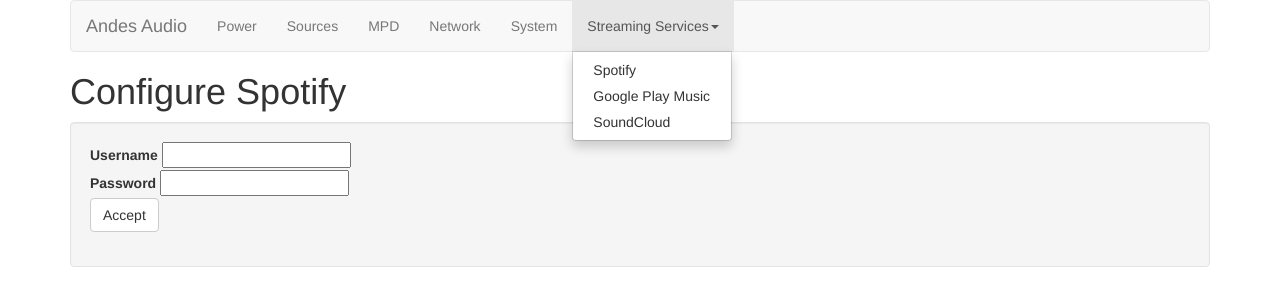
After one commit to ritchie20/digiwave_python, a Flask app: page /spotifyconfig in a window 1280 px wide, after a click on "Streaming Services". The commit adds this page. Shown: the top 306 px of the page. Run offline with Flask 2, Linux system fonts and the light colour scheme; some libraries are stand-ins or nearby versions.

Commit message:
Still not logic implemented, now there's menus for Spotify, GPM and Soundcloud, all forms created.

```diff
--- a/app/forms.py
+++ b/app/forms.py
@@ -1,5 +1,5 @@
 from flask.ext.wtf import Form
-from wtforms import StringField, BooleanField, RadioField, SelectField, validators
+from wtforms import StringField, BooleanField, RadioField, SelectField, validators, PasswordField
 from wtforms.validators import DataRequired, Length
 
 
@@ -32,3 +32,17 @@ class SystemConfig(Form):
     host = StringField("Host name", validators=[Length(min=4, max=50)])
     clearlog = RadioField("Clear system logs", choices=[('yes', 'Yes'), ('no', 'No')])
     clearplay = RadioField("Clear playback history", choices=[('yes', 'Yes'), ('no', 'No')])
+
+
+class SpotifyConfig(Form):
+    username = StringField("Username", validators=[DataRequired()])
+    password = PasswordField("Password", validators=[DataRequired()])
+
+
+class GoogleConfig(Form):
+    username = StringField("Username", validators=[DataRequired()])
+    password = PasswordField("Password", validators=[DataRequired()])
+
+class SoundConfig(Form):
+    username = StringField("Username", validators=[DataRequired()])
+    password = StringField("Password", validators=[DataRequired()])
--- a/app/templates/base.html
+++ b/app/templates/base.html
@@ -32,16 +32,31 @@
                 <!-- Collect the nav links, forms, and other content for toggling -->
                 <div class="collapse navbar-collapse" id="bs-example-navbar-collapse-1">
                     <ul class="nav navbar-nav">
-                    <li><a href="{{ url_for('index') }}">Home <span class="sr-only">(current)</span></a></li>
+
                     <li><a href="{{ url_for('raspioff') }}">Power</a></li>
                         <li><a href="#">Sources</a></li>
                         <li><a href="{{ url_for('mpdconfig') }}">MPD</a></li>
                         <li><a href="{{ url_for('networkconfig') }}">Network</a></li>
                         <li><a href="{{ url_for('systemconfig') }}">System</a></li>
+                        <li class="dropdown">
+                            <a href="#" class="dropdown-toggle" data-toggle="dropdown" role="button" aria-haspopup="true" aria-expanded="false">Streaming Services<span class="caret"></span></a>
+                                <ul class="dropdown-menu">
+                                    <li><a href="{{ url_for('spotifyconfig') }}">Spotify</a></li>
+                                    <li><a href="{{ url_for('googleconfig') }}">Google Play Music</a></li>
+                                    <li><a href="{{ url_for('soundconfig') }}">SoundCloud</a></li>
+                                </ul>
+                        </li>
                     </ul>
 
+
+
+
+
                 </div><!-- /.navbar-collapse -->
-            </div><!-- /.container-fluid -->
+            </div>
+
+
+            <!-- /.container-fluid -->
         </nav>
 
 
--- /dev/null
+++ b/app/templates/spotifyconfig.html
@@ -0,0 +1,35 @@
+{% extends "base.html" %}
+
+{% block content %}
+
+<h1>Configure Spotify</h1>
+
+{% include "flash.html" %}
+
+<div class="well">
+<form class="form-group" action="" method="post" name="mpdconf">
+    {{ form.hidden_tag() }}
+
+    <tr>
+        <td>{{ form.username.label }}</td>
+        <td>{{ form.username }}</td>
+        <br>
+    </tr>
+
+    <tr>
+        <td>{{ form.password.label }}</td>
+        <td>{{ form.password }}</td>
+        <br>
+    </tr>
+
+
+    <div>
+        <button type="submit" class="btn btn-default">Accept</button>
+    </div>
+
+</form>
+
+
+</div>
+
+{% endblock %}
--- a/app/views.py
+++ b/app/views.py
@@ -1,6 +1,6 @@
 from flask import render_template, url_for, flash, redirect, request
 from app import app
-from forms import RaspiOff, MpdConfig, NetworkConfig, SystemConfig
+from forms import RaspiOff, MpdConfig, NetworkConfig, SystemConfig, SpotifyConfig, GoogleConfig, SoundConfig
 from raspipower import RaspiPower
 
 
@@ -16,11 +16,11 @@ def index():
 def raspioff():
     form = RaspiOff()
     if form.validate_on_submit():
-        form_values = form.onoff.data
+        #form_values = form.onoff.data
         text_file = open('texto.txt', 'w')
-        text_file.write(form_values)
+        text_file.write(form.onoff.data)
         text_file.close()
-        power = RaspiPower(form_values)
+        power = RaspiPower(form.onoff.data)
         power.reboot_shutdown()
         flash('this is a flash test, text saved')
         return redirect(url_for('index'))
@@ -30,7 +30,10 @@ def raspioff():
 @app.route('/mpdconfig', methods=['GET', 'POST'])
 def mpdconfig():
     form = MpdConfig()
-    #if form.validate_on_submit():
+    if form.validate_on_submit():
+        text_file = open('texto2.txt', 'w')
+        text_file.write(form.audio_buff.data)
+        text_file.close()
         #flash('this is a flash test, text saved')
         #return redirect(url_for('index'))
     return render_template('mpdconfig.html', form=form)
@@ -52,3 +55,30 @@ def systemconfig():
         #flash('this is a flash test, text saved')
         #return redirect(url_for('index'))
     return render_template('systemconfig.html', form=form)
+
+
+@app.route('/spotifyconfig', methods=['GET', 'POST'])
+def spotifyconfig():
+    form = SpotifyConfig()
+    #if form.validate_on_submit():
+        #flash('this is a flash test, text saved')
+        #return redirect(url_for('index'))
+    return render_template('spotifyconfig.html', form=form)
+
+
+@app.route('/googleconfig', methods=['GET', 'POST'])
+def googleconfig():
+    form = GoogleConfig()
+    #if form.validate_on_submit():
+        #flash('this is a flash test, text saved')
+        #return redirect(url_for('index'))
+    return render_template('googleconfig.html', form=form)
+
+
+@app.route('/soundconfig', methods=['GET', 'POST'])
+def soundconfig():
+    form = SoundConfig()
+    #if form.validate_on_submit():
+        #flash('this is a flash test, text saved')
+        #return redirect(url_for('index'))
+    return render_template('soundconfig.html', form=form)
```
Also changed, not shown: app/templates/googleconfig.html (added, +35 -0 lines), app/templates/soundconfig.html (added, +35 -0 lines).
